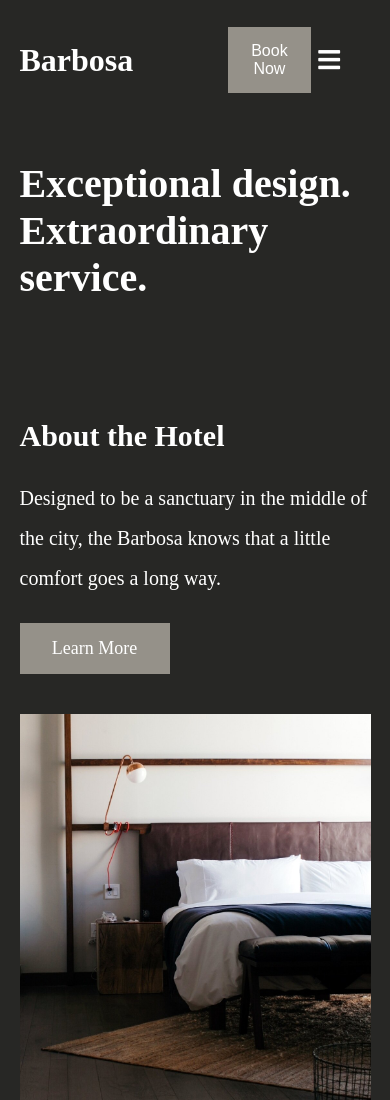
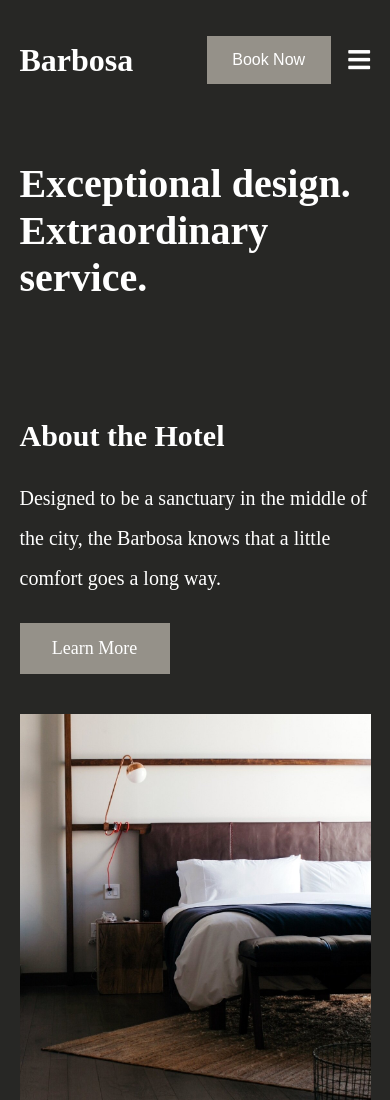
Before and after one commit to baoquitran/moltel, a plain HTML site: page index.html in a window 390 px wide. Shown: the top 1100 px of the page. Drawn offline with Linux system fonts and the light colour scheme.

Commit message:
fix responsive

```diff
--- a/style.css
+++ b/style.css
@@ -240,6 +240,13 @@ footer{
   }
 }
 @media (max-width: 500px){
+  .menu_button {
+    right: 20px;
+  }
+  header .book_now {
+    margin-right: 40px;
+    flex: 1;
+  }
   .item {
     flex-direction: column;
     padding: 20px 0;
```
